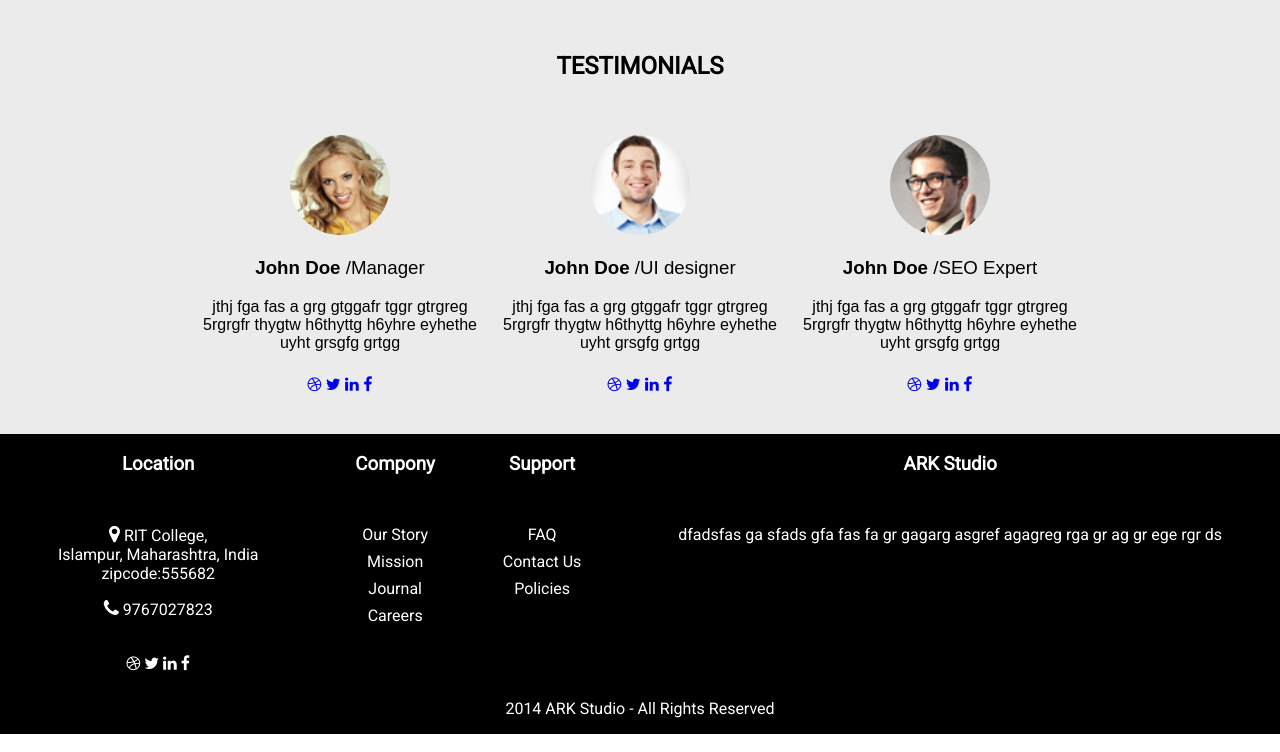
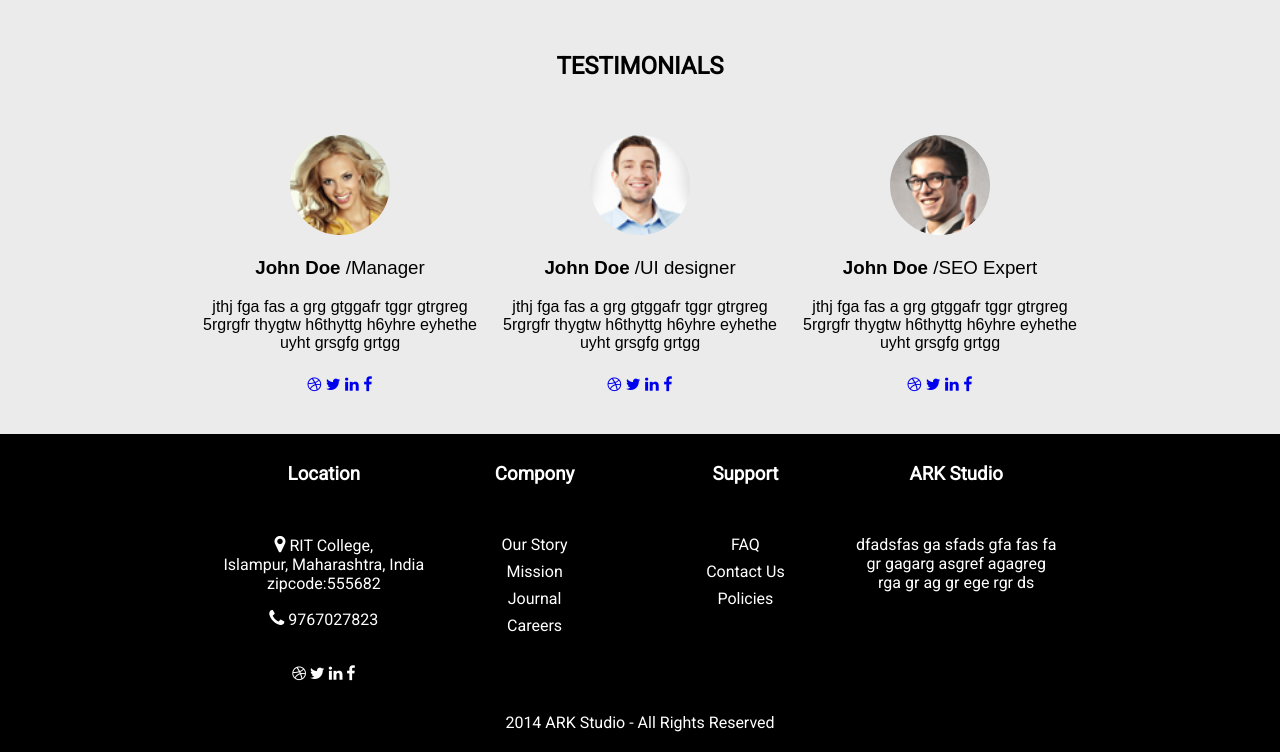
Before and after one commit to Bhusnar5044/ark-studio, a plain HTML site: page index.html in a window 1280 px wide. Shown: the part 1301-2053 px from the top of the page. Drawn offline with Linux system fonts and the light colour scheme.

Commit message:
made some changes

```diff
--- a/index.html
+++ b/index.html
@@ -106,13 +106,12 @@
             </section>
 
             <footer>
-                <!-- <div class="footer_widget ">
-                    <p id="cta_text">
+                <div class="footer_widget ">
+                    <!-- <p id="cta_text">
                         <b>Have a project in mind? We would love to hear from you!</b>
                      </p>
-                     <a id="cta_link" href="">GET IN TOUCH WITH US</a>
-                </div> -->
-                <div class="item1">
+                     <a id="cta_link" href="">GET IN TOUCH WITH US</a> -->
+                    <div class="grid-item">
                         <h3>Location</h3>
                         <p><i class="fa fa-map-marker" style="font-size: larger;"></i> RIT College,<br>
                         Islampur, Maharashtra, India <br>
@@ -123,7 +122,7 @@
                         <a href="#"><i class="fa fa-linkedin"></i></a>
                         <a href="#"><i class="fa fa-facebook"></i></a>
                     </div>
-                <div class="item2">
+                    <div class="grid-item">
                         <h3>Compony</h3>
                         <ul id="comp_list">
                             <li id="comp_item_1"><a href="">Our Story</a></li>
@@ -132,7 +131,7 @@
                             <li id="comp_item_4"><a href="">Careers</a></li>
                         </ul>
                     </div>
-                <div class="item3">
+                    <div class="grid-item">
                         <h3>Support</h3>
                         <ul id="sup_list">
                             <li id="sup_item_1"><a href="">FAQ</a></li>
@@ -140,13 +139,13 @@
                             <li id="sup_item_3"><a href="">Policies</a></li>
                         </ul>
                     </div>
-                <div class="item4">
+                    <div class="grid-item">
                         <h3>ARK Studio</h3>
                         <p>
                             dfadsfas ga sfads gfa fas fa gr gagarg asgref agagreg rga gr ag gr ege rgr ds
                         </p>
                     </div>
-
+                </div>
                 <p class="rights">2014 ARK Studio - All Rights Reserved</p>
             </footer>
     </body>
--- a/styles/main.css
+++ b/styles/main.css
@@ -189,24 +189,35 @@ ul{
 
 /* --------start footer-------- */
 
-footer .item1 { grid-area: item1; }
-footer .item2 { grid-area: item2; }
-footer .item3 { grid-area: item3; }
-footer .item4 { grid-area: item4; }
-footer .rights { grid-area: item5; }
+/* .footer_widget .item1 { grid-area: item1;width: 20%; }
+.footer_widget .item2 { grid-area: item2;width: 20%; }
+.footer_widget .item3 { grid-area: item3;width: 20%;}
+.footer_widget .item4 { grid-area: item4;width: 20%; } */
 
 footer{
-    /* background-color: black;
-    padding: 90px 0 5px 0;
-    position: relative; */
+    background-color: black;
+}
+
+footer .footer_widget{
     display: grid;
-    grid-template-areas:
-      'item1 item1 item2 item3 item4 item4'
-      'item5 item5 item5 item5 item5 item5';
+    /* grid-template-areas:
+      ' item1 item2 item3 item4 '; */
+    grid-template-columns: 20% 20% 20% 20%;
+    justify-content: center;
     grid-gap: 10px;
-    background-color: black;
-    /* padding: 10px; */
+    padding: 10px;
+    margin-left: 10%;
+    margin-right: 10%;
 }
+
+.grid-item {
+    /* background-color: rgba(255, 255, 255, 0.8); */
+    /* border: 1px solid rgba(0, 0, 0, 0.8); */
+    /* padding: 20px; */
+    /* font-size: 30px; */
+    text-align: center;
+  }
+
 /*
 .footer_widget{
     margin-left: 20%;
@@ -237,14 +248,6 @@ footer{
     background-color: brown;
 } */
 
-footer .column{
-    width: 25%;
-    height: auto;
-    justify-content: center;
-    color: white;
-    text-align: justify;
-
-}
 
 footer div a{
     color: white;
@@ -260,7 +263,7 @@ footer div h3{
     color: white;
 }
 
-footer .item4,.item1 p{
+.grid-item p{
     color: white;
 }
 
@@ -274,6 +277,8 @@ footer div span{
 footer .rights{
     color: white;
     text-align: center;
+    padding: 20px;
+    margin: 0;
 }
 
 ul{
```
Lines whose indentation alone changed are shown as unchanged.
